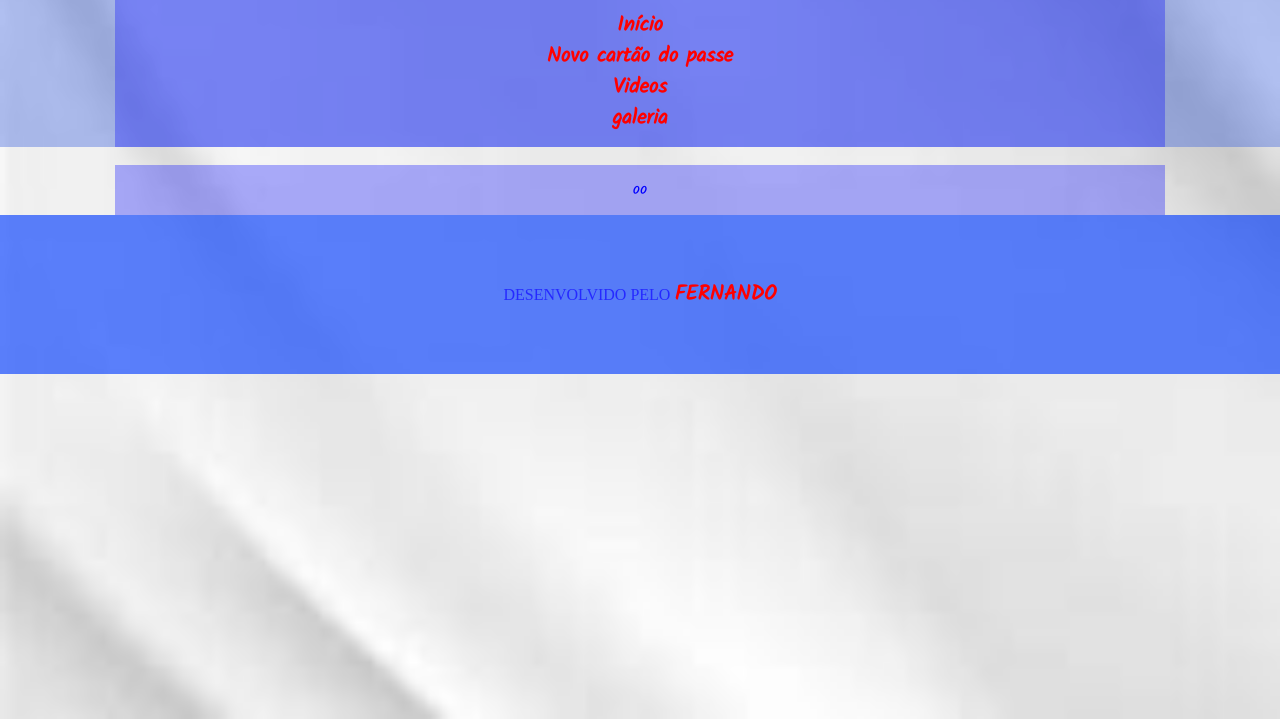
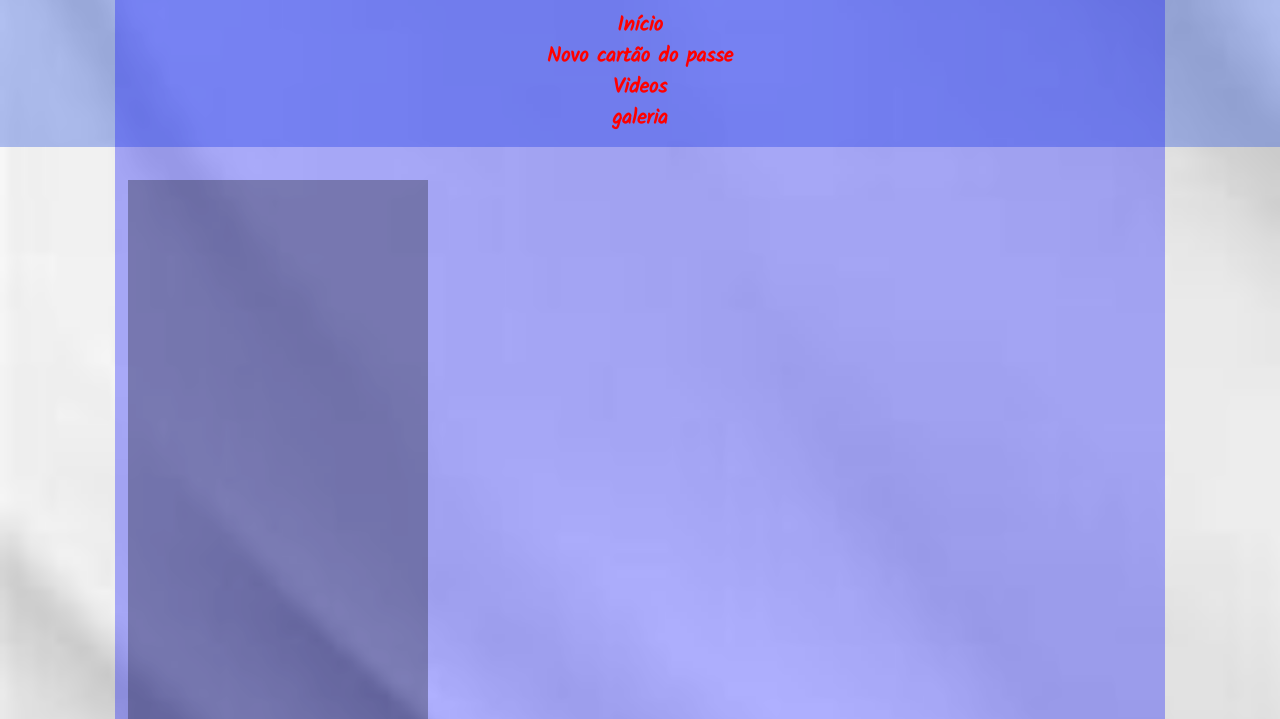
Before and after one commit to fernandogabrielff/meuprimeirosite, a plain HTML site: page novaaba.html in a window 1280 px wide. Shown: the part 81-800 px from the top of the page. Drawn offline with Linux system fonts and the light colour scheme.

Commit message:
Add files via upload

```diff
--- a/css/estilo.css
+++ b/css/estilo.css
@@ -106,3 +106,15 @@ footer p{
   color: rgb(37, 41, 255);
   text-align: center;
 }
+.ani{
+  width: 300px;
+  height: 800px;
+  background-color: #00000049;
+  margin-top: 2%;
+  margin-bottom: 2%;
+  transition:width 2s;
+}
+
+.ani:hover{
+  width: 800px;
+}
--- a/novaaba.html
+++ b/novaaba.html
@@ -26,9 +26,8 @@
                 </ul>
             </div>
         </header>
-        <br>
         <div class="container">
-           <p>oo</p>
+           <div class="ani"></div>
         </div>
         <footer>
             <p>DESENVOLVIDO PELO <a target="_blank" href="https://github.com/fernandogabrielff">FERNANDO</a> </p>
```
